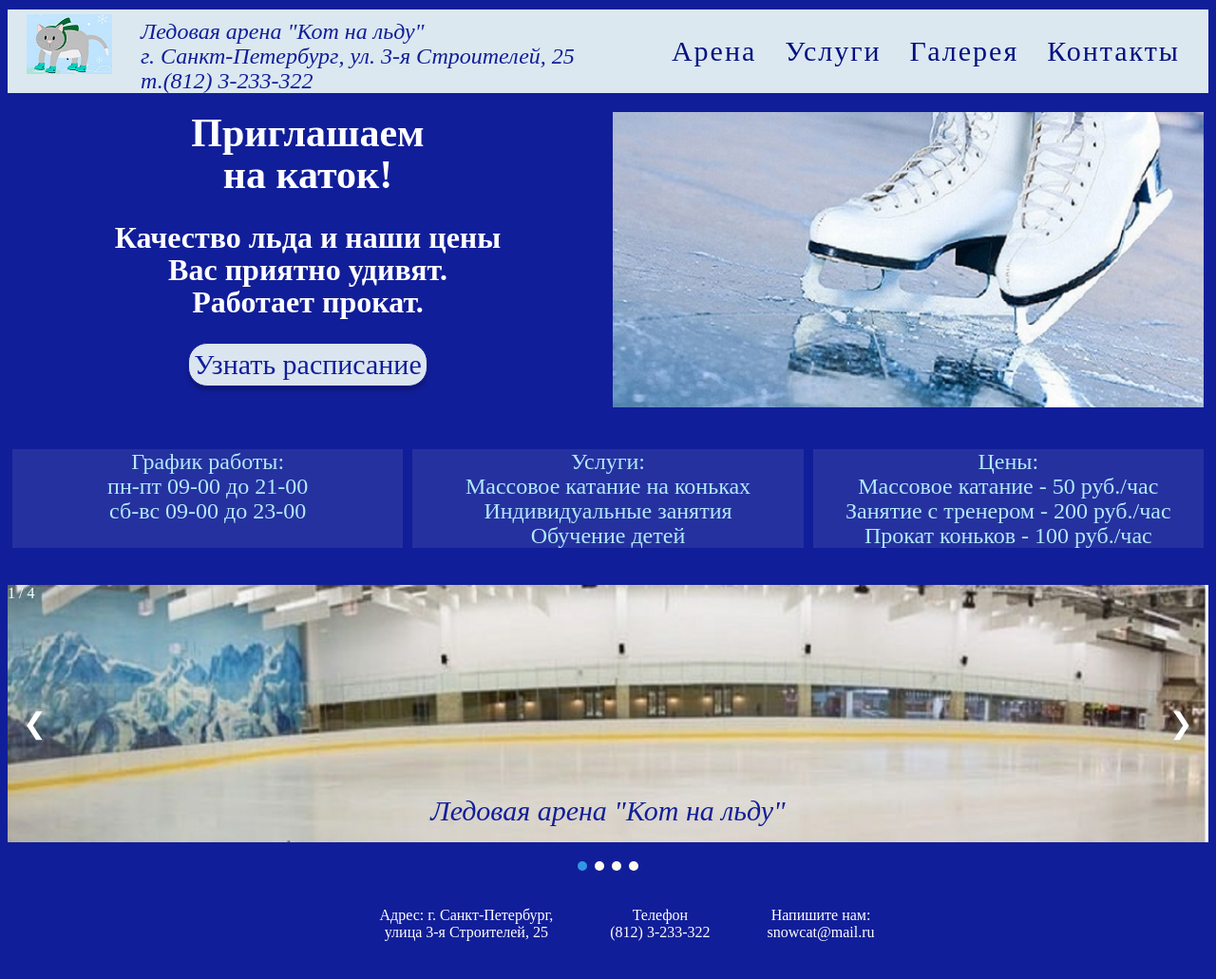
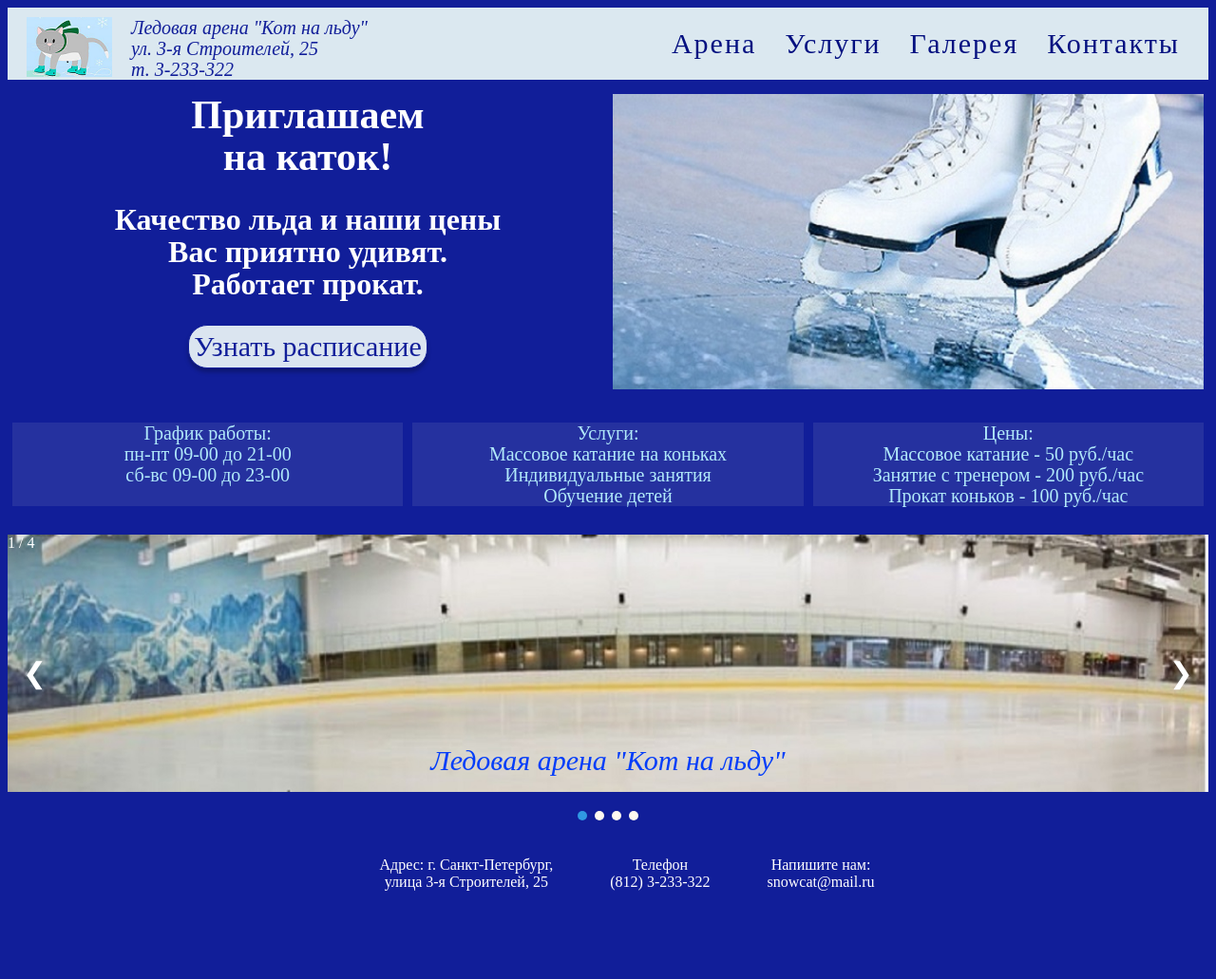
Before and after one commit to Luninavv/ice, a PHP site: page / in a window 1280 px wide. Shown: the whole page at 95% size. After the commit the page ends 938 px from the top, so only its background shows below. Run offline with PHP 8.4, Linux system fonts and the light colour scheme.

Commit message:
последний вариант 16.11.22

```diff
--- a/css/media.css
+++ b/css/media.css
@@ -7,8 +7,8 @@ h2 {
    line-height: calc(16px + 18 * (100vw / 1280));      /* 36*/
 }
 p {
-  font-size: calc(12px + 12 * (100vw / 1280));        /* 20*/
-  line-height: calc(14px + 12 * (100vw / 1280));        /* 30*/
+  font-size: calc(10px + 10 * (100vw / 1280));        /* 20*/
+  line-height: calc(12px + 10 * (100vw / 1280));        /* 32*/
 }
 a {
   font-size: calc(12px + 18 * (100vw / 1280));        /* 30*/
@@ -34,8 +34,8 @@ h2 {
    line-height: 2.5vw;
   }
 p {
-    font-size: 1.5vw;
-    line-height: 1.6vw;
+    font-size: 2vw;
+    line-height: 3.5vw;
   }
 .text {
   font-size: 2vw;
@@ -51,7 +51,7 @@ a {
   }
   .imdiz-modal p, .imdiz-modal1 p {
     margin: 0.5vw;
-    font-size: 100%;
-    line-height: 100%;
+    font-size: 80%;
+    line-height: 80%;
   }
 }
--- a/css/styles.css
+++ b/css/styles.css
@@ -5,18 +5,19 @@ body {
 .site-header {
     display: flex;
     background-color: #DBE8F0;
-    margin-bottom: 15px;
-    min-height: 40px
+    min-height: 20px;
+    margin-bottom: 10px;
 }
 .site-header p {
     margin-top: 10px;
     margin-bottom: 0px;
     color: rgba(17, 30, 153, 1);
     font-style: italic;
+    align-items: flex-start;
 }
 .wrapper {
   width: 100%;
-  margin: 10px auto;
+  margin: 5px auto;
   }
 .top-menu {
     display: flex;
@@ -25,9 +26,12 @@ body {
 }
 .navbar-logo {
     display: inline-block;
-    margin-top: 5px;
-    margin-right:30px;
+    margin-top: 10px;
+    margin-right:20px;
     margin-left: 20px;
+    }
+.navbar-logo img:hover {
+  transform: scale(-1, 1)
   }
 .menu-main {
   list-style:none;
@@ -115,20 +119,17 @@ margin-left: auto;
 }
 img {vertical-align: middle;}
 
-/* Slideshow container */
+/* Окно слайдера */
 .slideshow-container {
     max-width: 1400px;
     position: relative;
     margin: auto;
   }
-
-  /* Hide the images by default */
 .mySlides {
     display: none;
     max-width: 1400px;
   }
-
-  /* Next & previous buttons */
+    /* Стрелки вперед/назад */
   .prev, .next {
     cursor: pointer;
     position: absolute;
@@ -140,21 +141,20 @@ img {vertical-align: middle;}
     transition: 0.6s ease;
     border-radius: 0 3px 3px 0;
   }
-
-  /* Position the "next button" to the right */
+/*позиция кнопки "следующий"*/
   .next {
     right: 0;
     border-radius: 3px 0 0 3px;
   }
 
-  /* On hover, add a black background color with a little bit see-through */
+  /* Синий квадратик на стрелке след/пред при наведении */
   .prev:hover, .next:hover {
-    background-color: rgba(0,0,0,0.8);
+    background-color: rgb(3, 61, 249);
   }
 
-  /* Caption text */
+  /*Подпись картинки*/
   .text {
-    color: #111E99;
+    color: rgb(3, 61, 249);
     font: italic bold;
     padding: 8px 12px;
     position: absolute;
@@ -162,15 +162,13 @@ img {vertical-align: middle;}
     width: 100%;
     text-align: center;
   }
-
-  /* Number text (1/4 etc) */
+ /* Номер (1/4) */
   .numbertext {
     color: white;
     position: absolute;
     top: 0;
   }
-
-  /* The dots/bullets/indicators */
+/* Дот - кружочки */
   .dot {
     cursor: pointer;
     height: 10px;
@@ -181,34 +179,9 @@ img {vertical-align: middle;}
     display: inline-block;
     transition: background-color 0.6s ease;
   }
-
 .active, .dot:hover {
     background-color:rgb(48, 152, 227)
     ;
-  }
-
-  /* Fading animation */
-  .fade {
-    -webkit-animation-name: fade;
-    -webkit-animation-duration: 1.5s;
-    animation-name: fade;
-   /* animation-duration: 1.5s;*/
-  }
-
-  @-webkit-keyframes fade {
-    from {opacity: .4}
-    to {opacity: 1}
-  }
-
-  @keyframes fade {
-    from {opacity: .4}
-    to {opacity: 1}
-  }
-  .footer-logo {
-    display: flex;
-    flex-direction: row;
-    padding: 0px;
-    align-items: flex-start;
   }
 .container {
     display: flex;
@@ -216,7 +189,6 @@ img {vertical-align: middle;}
     justify-content: center;
     align-items: flex-start;
   }
-
 .footer-colom {
   display: flex;
   align-items: flex-start;
--- a/index.php
+++ b/index.php
@@ -13,7 +13,7 @@
           <a class="navbar-logo">
             <img src="img/logo.png" alt="" width="100%">
           </a>
-          <p>Ледовая арена "Кот на льду"<br>г. Санкт-Петербург, ул. 3-я Строителей, 25<br>т.(812) 3-233-322</p>
+          <p>Ледовая арена "Кот на льду"<br>ул. 3-я Строителей, 25<br>т. 3-233-322</p>
           <nav class="top-menu">
               <ul class="menu-main">
               <li><a href="/">Арена</a></li>
```
Lines whose indentation alone changed are shown as unchanged.
